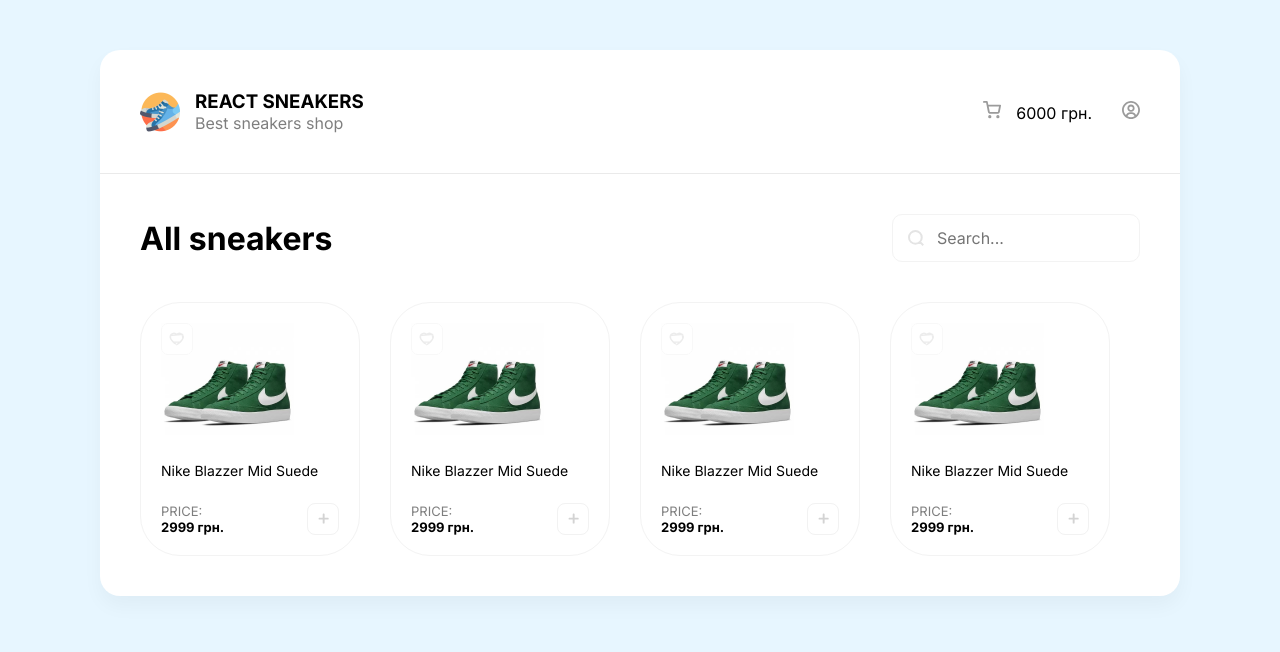
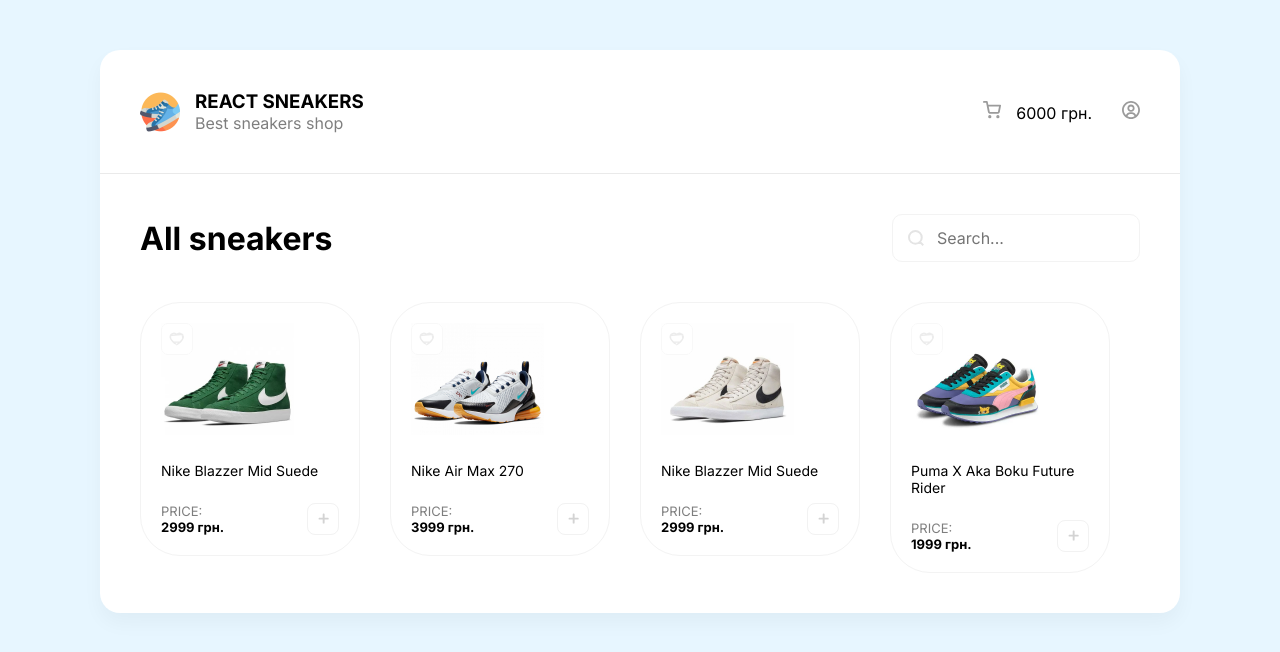
Before and after one commit to ogavashi/react-sneakers, a React (Create React App) app: page / in a window 1280 px wide. Shown: the top 652 px of the page. Built offline with nearby package versions, Linux system fonts and the light colour scheme.

Commit message:
Map, props, onClick

```diff
--- a/src/App.js
+++ b/src/App.js
@@ -1,6 +1,29 @@
 import Card from "./components/Card";
 import Drawer from "./components/Drawer";
 import Header from "./components/Header";
+
+const arr = [
+  {
+    title: "Nike Blazzer Mid Suede",
+    price: "2999",
+    imageUrl: "/img/sneakers/1.jpg",
+  },
+  {
+    title: "Nike Air Max 270",
+    price: "3999",
+    imageUrl: "/img/sneakers/2.jpg",
+  },
+  {
+    title: "Nike Blazzer Mid Suede",
+    price: "2999",
+    imageUrl: "/img/sneakers/3.jpg",
+  },
+  {
+    title: "Puma X Aka Boku Future Rider",
+    price: "1999",
+    imageUrl: "/img/sneakers/4.jpg",
+  },
+];
 
 function App() {
   return (
@@ -16,10 +39,9 @@
           </div>
         </div>
         <div className="d-flex">
-          <Card />
-          <Card />
-          <Card />
-          <Card />
+          {arr.map((obj, index) => (
+            <Card title={obj.title} price={obj.price} imageUrl={obj.imageUrl} key={index} />
+          ))}
         </div>
       </div>
     </div>
--- a/src/components/Card.jsx
+++ b/src/components/Card.jsx
@@ -1,18 +1,23 @@
-const Card = () => {
+const Card = ({ title, price, imageUrl }) => {
+
+  const onClickButton = () => {
+    alert(title);
+  };
+
   return (
     <div>
       <div className="card">
         <div className="favourite">
           <img src="/img/unliked.svg" alt="Unliked" />
         </div>
-        <img width={133} height={112} src="/img/sneakers/1.jpg" alt="Sneakers" />
-        <h5>Nike Blazzer Mid Suede</h5>
+        <img width={133} height={112} src={imageUrl} alt="Sneakers" />
+        <h5>{title}</h5>
         <div className="d-flex justify-between align-center">
           <div className="d-flex flex-column">
             <span>Price:</span>
-            <b>2999 грн.</b>
+            <b>{price} грн.</b>
           </div>
-          <button className="button">
+          <button className="button" onClick={() => onClickButton()}>
             <img width={11} height={11} src="/img/plus.svg" alt="Add"></img>
           </button>
         </div>
```
